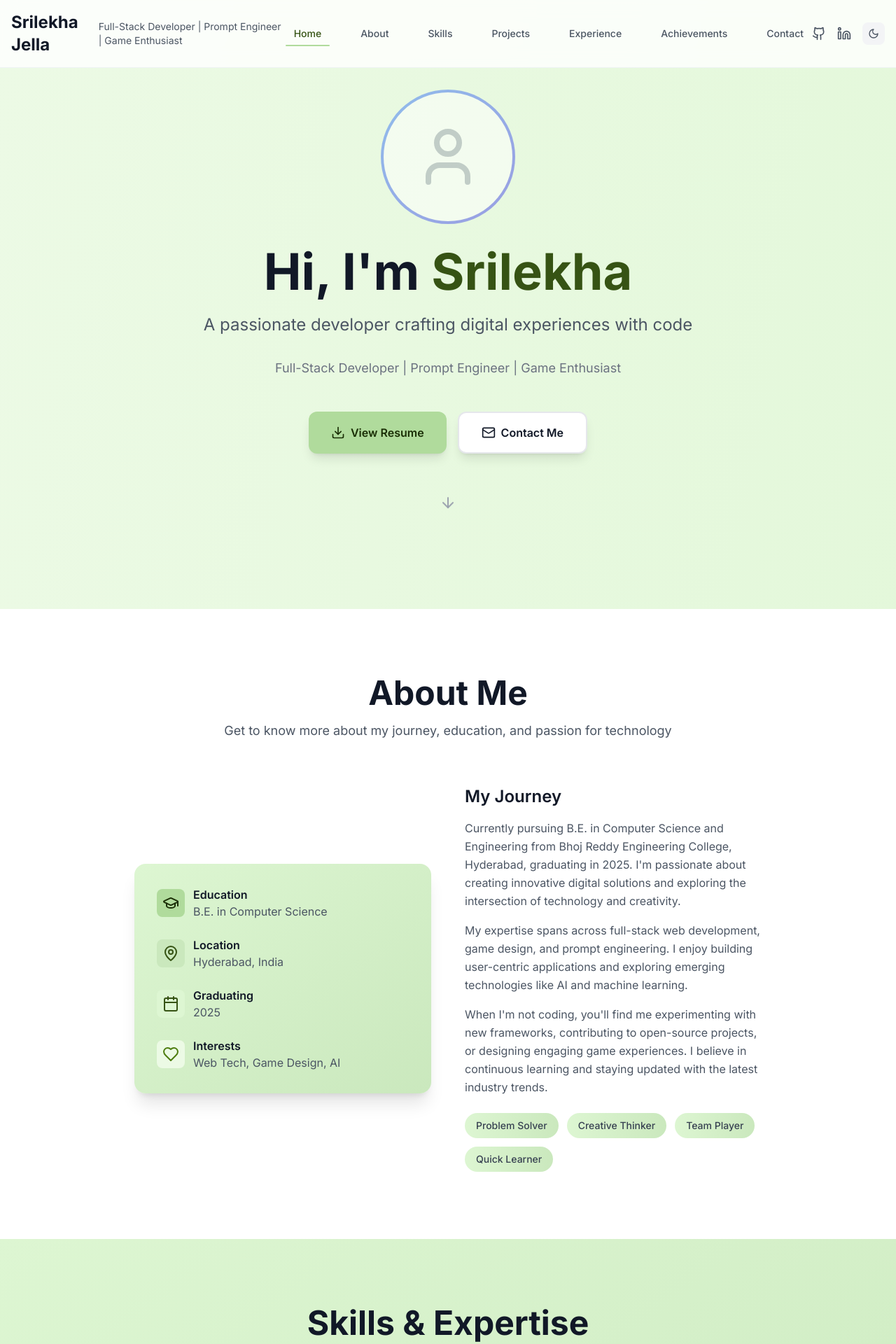
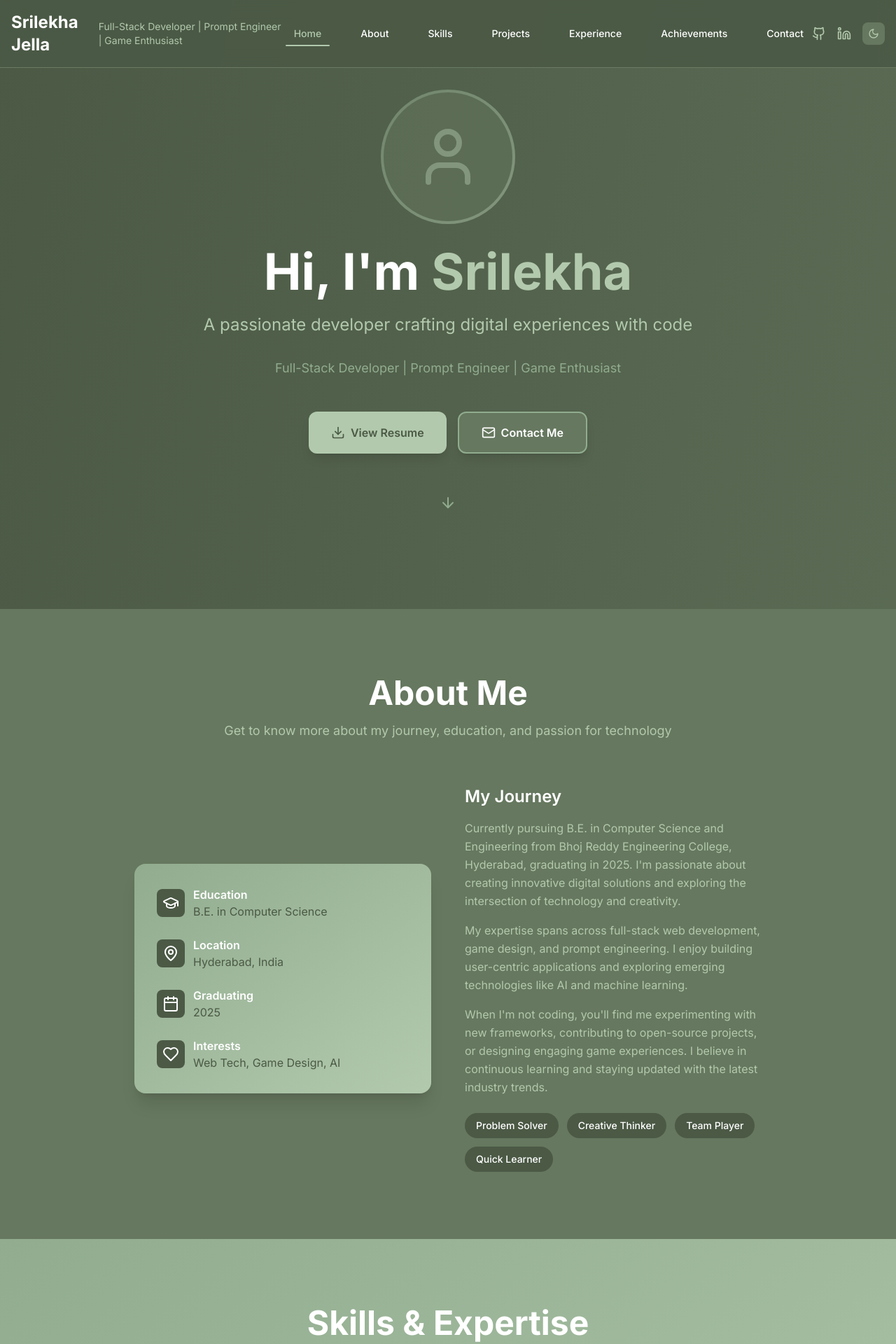
Before and after one commit to srilekha-netha/portfolio, a React (Vite) app: page / in a window 1280 px wide. Shown: the top 1920 px of the page at 70% size. Built offline with nearby package versions, Linux system fonts and the light colour scheme.

Commit message:
Update website with new color palette

```diff
--- a/src/App.tsx
+++ b/src/App.tsx
@@ -39,7 +39,7 @@ function App() {
 
   return (
     <div className={`${darkMode ? 'dark' : ''}`}>
-      <div className="bg-gradient-to-br from-green-50 to-emerald-50 dark:from-gray-900 dark:to-gray-800 min-h-screen transition-all duration-300" style={{background: darkMode ? '' : 'linear-gradient(to bottom right, #ECFAE5, #DDF6D2)'}}>
+      <div className="min-h-screen transition-all duration-300" style={{background: darkMode ? 'linear-gradient(to bottom right, #2D3A2B, #1F2A1E)' : 'linear-gradient(to bottom right, #4B5945, #66785F)'}}>
         <Header
           activeSection={activeSection}
           darkMode={darkMode}
--- a/src/components/About.tsx
+++ b/src/components/About.tsx
@@ -3,13 +3,13 @@ import { GraduationCap, MapPin, Calendar, Heart } from 'lucide-react';
 
 const About: React.FC = () => {
   return (
-    <section id="about" className="py-24 bg-white dark:bg-slate-900">
+    <section id="about" className="py-24" style={{backgroundColor: '#66785F'}}>
       <div className="container mx-auto px-4">
         <div className="text-center mb-16">
-          <h2 className="text-4xl md:text-5xl font-bold text-gray-900 dark:text-white mb-4">
+          <h2 className="text-4xl md:text-5xl font-bold text-white mb-4">
             About Me
           </h2>
-          <p className="text-lg text-gray-600 dark:text-gray-400 max-w-2xl mx-auto">
+          <p className="text-lg max-w-2xl mx-auto" style={{color: '#B2C9AD'}}>
             Get to know more about my journey, education, and passion for technology
           </p>
         </div>
@@ -17,45 +17,45 @@ const About: React.FC = () => {
         <div className="max-w-4xl mx-auto">
           <div className="grid md:grid-cols-2 gap-12 items-center">
             {/* Profile Card */}
-            <div className="bg-gradient-to-br dark:from-gray-800 dark:to-gray-700 rounded-2xl p-8 shadow-xl" style={{background: 'linear-gradient(to bottom right, #DDF6D2, #CAE8BD)'}}>
+            <div className="rounded-2xl p-8 shadow-xl" style={{background: 'linear-gradient(to bottom right, #91AC8F, #B2C9AD)'}}>
               <div className="space-y-6">
                 <div className="flex items-center gap-3">
-                  <div className="p-2 rounded-lg" style={{backgroundColor: '#B0DB9C'}}>
-                    <GraduationCap className="w-6 h-6 text-green-800" />
+                  <div className="p-2 rounded-lg" style={{backgroundColor: '#4B5945'}}>
+                    <GraduationCap className="w-6 h-6 text-white" />
                   </div>
                   <div>
-                    <h3 className="font-semibold text-gray-900 dark:text-white">Education</h3>
-                    <p className="text-gray-600 dark:text-gray-400">B.E. in Computer Science</p>
+                    <h3 className="font-semibold text-white">Education</h3>
+                    <p style={{color: '#4B5945'}}>B.E. in Computer Science</p>
                   </div>
                 </div>
 
                 <div className="flex items-center gap-3">
-                  <div className="p-2 rounded-lg" style={{backgroundColor: '#CAE8BD'}}>
-                    <MapPin className="w-6 h-6 text-green-700" />
+                  <div className="p-2 rounded-lg" style={{backgroundColor: '#4B5945'}}>
+                    <MapPin className="w-6 h-6 text-white" />
                   </div>
                   <div>
-                    <h3 className="font-semibold text-gray-900 dark:text-white">Location</h3>
-                    <p className="text-gray-600 dark:text-gray-400">Hyderabad, India</p>
+                    <h3 className="font-semibold text-white">Location</h3>
+                    <p style={{color: '#4B5945'}}>Hyderabad, India</p>
                   </div>
                 </div>
 
                 <div className="flex items-center gap-3">
-                  <div className="p-2 rounded-lg" style={{backgroundColor: '#DDF6D2'}}>
-                    <Calendar className="w-6 h-6 text-green-700" />
+                  <div className="p-2 rounded-lg" style={{backgroundColor: '#4B5945'}}>
+                    <Calendar className="w-6 h-6 text-white" />
                   </div>
                   <div>
-                    <h3 className="font-semibold text-gray-900 dark:text-white">Graduating</h3>
-                    <p className="text-gray-600 dark:text-gray-400">2025</p>
+                    <h3 className="font-semibold text-white">Graduating</h3>
+                    <p style={{color: '#4B5945'}}>2025</p>
                   </div>
                 </div>
 
                 <div className="flex items-center gap-3">
-                  <div className="p-2 rounded-lg" style={{backgroundColor: '#ECFAE5'}}>
-                    <Heart className="w-6 h-6 text-green-600" />
+                  <div className="p-2 rounded-lg" style={{backgroundColor: '#4B5945'}}>
+                    <Heart className="w-6 h-6 text-white" />
                   </div>
                   <div>
-                    <h3 className="font-semibold text-gray-900 dark:text-white">Interests</h3>
-                    <p className="text-gray-600 dark:text-gray-400">Web Tech, Game Design, AI</p>
+                    <h3 className="font-semibold text-white">Interests</h3>
+                    <p style={{color: '#4B5945'}}>Web Tech, Game Design, AI</p>
                   </div>
                 </div>
               </div>
@@ -64,16 +64,16 @@ const About: React.FC = () => {
             {/* Bio Text */}
             <div className="space-y-6">
               <div>
-                <h3 className="text-2xl font-semibold text-gray-900 dark:text-white mb-4">
+                <h3 className="text-2xl font-semibold text-white mb-4">
                   My Journey
                 </h3>
-                <p className="text-gray-600 dark:text-gray-400 leading-relaxed mb-4">
+                <p className="leading-relaxed mb-4" style={{color: '#B2C9AD'}}>
                   Currently pursuing B.E. in Computer Science and Engineering from Bhoj Reddy Engineering College, Hyderabad, graduating in 2025. I'm passionate about creating innovative digital solutions and exploring the intersection of technology and creativity.
                 </p>
-                <p className="text-gray-600 dark:text-gray-400 leading-relaxed mb-4">
+                <p className="leading-relaxed mb-4" style={{color: '#B2C9AD'}}>
                   My expertise spans across full-stack web development, game design, and prompt engineering. I enjoy building user-centric applications and exploring emerging technologies like AI and machine learning.
                 </p>
-                <p className="text-gray-600 dark:text-gray-400 leading-relaxed">
+                <p className="leading-relaxed" style={{color: '#B2C9AD'}}>
                   When I'm not coding, you'll find me experimenting with new frameworks, contributing to open-source projects, or designing engaging game experiences. I believe in continuous learning and staying updated with the latest industry trends.
                 </p>
               </div>
@@ -82,8 +82,8 @@ const About: React.FC = () => {
                 {['Problem Solver', 'Creative Thinker', 'Team Player', 'Quick Learner'].map((trait) => (
                   <span
                     key={trait}
-                    className="px-4 py-2 dark:from-green-900 dark:to-emerald-900 text-gray-700 dark:text-gray-300 rounded-full text-sm font-medium"
-                    style={{background: 'linear-gradient(to right, #DDF6D2, #CAE8BD)'}}
+                    className="px-4 py-2 rounded-full text-sm font-medium text-white"
+                    style={{backgroundColor: '#4B5945'}}
                   >
                     {trait}
                   </span>
--- a/src/components/Header.tsx
+++ b/src/components/Header.tsx
@@ -29,15 +29,15 @@ const Header: React.FC<HeaderProps> = ({ activeSection, darkMode, toggleDarkMode
   };
 
   return (
-    <header className="fixed top-0 left-0 right-0 z-50 bg-white/80 dark:bg-slate-900/80 backdrop-blur-md border-b border-slate-200/50 dark:border-slate-700/50 transition-all duration-300">
+    <header className="fixed top-0 left-0 right-0 z-50 backdrop-blur-md border-b transition-all duration-300" style={{backgroundColor: darkMode ? 'rgba(45, 58, 43, 0.9)' : 'rgba(75, 89, 69, 0.9)', borderColor: darkMode ? 'rgba(102, 120, 95, 0.3)' : 'rgba(178, 201, 173, 0.3)'}}>
       <div className="container mx-auto px-4 py-4">
         <div className="flex items-center justify-between">
           {/* Logo and Title */}
           <div className="flex items-center space-x-4">
-            <div className="text-2xl font-bold text-gray-900 dark:text-white">
+            <div className="text-2xl font-bold text-white">
               Srilekha Jella
             </div>
-            <div className="hidden md:block text-sm text-gray-600 dark:text-gray-400">
+            <div className="hidden md:block text-sm" style={{color: '#B2C9AD'}}>
               Full-Stack Developer | Prompt Engineer | Game Enthusiast
             </div>
           </div>
@@ -48,15 +48,12 @@ const Header: React.FC<HeaderProps> = ({ activeSection, darkMode, toggleDarkMode
               <button
                 key={item.id}
                 onClick={() => scrollToSection(item.id)}
-                className={`relative px-3 py-2 text-sm font-medium transition-colors duration-200 ${
-                  activeSection === item.id
-                    ? 'text-green-700 dark:text-green-400'
-                    : 'text-gray-600 dark:text-gray-300 hover:text-green-700 dark:hover:text-green-400'
-                }`}
+                className="relative px-3 py-2 text-sm font-medium transition-colors duration-200 text-white hover:opacity-80"
+                style={{color: activeSection === item.id ? '#B2C9AD' : 'white'}}
               >
                 {item.label}
                 {activeSection === item.id && (
-                  <span className="absolute bottom-0 left-0 right-0 h-0.5 rounded-full" style={{backgroundColor: '#B0DB9C'}}></span>
+                  <span className="absolute bottom-0 left-0 right-0 h-0.5 rounded-full" style={{backgroundColor: '#B2C9AD'}}></span>
                 )}
               </button>
             ))}
@@ -64,15 +61,16 @@ const Header: React.FC<HeaderProps> = ({ activeSection, darkMode, toggleDarkMode
 
           {/* Social Links & Dark Mode Toggle */}
           <div className="flex items-center space-x-4">
-            <a href="https://github.com" className="text-gray-600 dark:text-gray-400 hover:text-green-700 dark:hover:text-green-400 transition-colors">
+            <a href="https://github.com" className="text-white hover:opacity-80 transition-colors" style={{color: '#B2C9AD'}}>
               <Github className="w-5 h-5" />
             </a>
-            <a href="https://linkedin.com" className="text-gray-600 dark:text-gray-400 hover:text-green-700 dark:hover:text-green-400 transition-colors">
+            <a href="https://linkedin.com" className="text-white hover:opacity-80 transition-colors" style={{color: '#B2C9AD'}}>
               <Linkedin className="w-5 h-5" />
             </a>
             <button
               onClick={toggleDarkMode}
-              className="p-2 rounded-lg bg-gray-100 dark:bg-gray-800 text-gray-600 dark:text-gray-400 hover:text-green-700 dark:hover:text-green-400 transition-colors"
+              className="p-2 rounded-lg text-white hover:opacity-80 transition-colors"
+              style={{backgroundColor: '#66785F', color: '#B2C9AD'}}
             >
               {darkMode ? <Sun className="w-4 h-4" /> : <Moon className="w-4 h-4" />}
             </button>
@@ -80,7 +78,8 @@ const Header: React.FC<HeaderProps> = ({ activeSection, darkMode, toggleDarkMode
             {/* Mobile Menu Button */}
             <button
               onClick={() => setIsMenuOpen(!isMenuOpen)}
-              className="lg:hidden p-2 rounded-lg bg-gray-100 dark:bg-gray-800 text-gray-600 dark:text-gray-400"
+              className="lg:hidden p-2 rounded-lg text-white"
+              style={{backgroundColor: '#66785F', color: '#B2C9AD'}}
             >
               {isMenuOpen ? <X className="w-5 h-5" /> : <Menu className="w-5 h-5" />}
             </button>
@@ -89,18 +88,14 @@ const Header: React.FC<HeaderProps> = ({ activeSection, darkMode, toggleDarkMode
 
         {/* Mobile Navigation */}
         {isMenuOpen && (
-          <nav className="lg:hidden mt-4 py-4 border-t border-gray-200 dark:border-gray-700">
+          <nav className="lg:hidden mt-4 py-4 border-t" style={{borderColor: 'rgba(178, 201, 173, 0.3)'}}>
             <div className="flex flex-col space-y-2">
               {navItems.map((item) => (
                 <button
                   key={item.id}
                   onClick={() => scrollToSection(item.id)}
-                  className={`px-4 py-2 text-left text-sm font-medium transition-colors duration-200 ${
-                    activeSection === item.id
-                      ? 'text-green-700 dark:text-green-400 dark:bg-green-900/20'
-                      : 'text-gray-600 dark:text-gray-300 hover:text-green-700 dark:hover:text-green-400'
-                  }`}
-                  style={activeSection === item.id ? {backgroundColor: '#ECFAE5'} : {}}
+                  className="px-4 py-2 text-left text-sm font-medium transition-colors duration-200 text-white hover:opacity-80"
+                  style={activeSection === item.id ? {backgroundColor: '#66785F', color: '#B2C9AD'} : {color: 'white'}}
                 >
                   {item.label}
                 </button>
--- a/src/components/Hero.tsx
+++ b/src/components/Hero.tsx
@@ -13,46 +13,47 @@ const Hero: React.FC = () => {
     <section id="home" className="min-h-screen flex items-center justify-center relative overflow-hidden">
       {/* Background Animation */}
       <div className="absolute inset-0 -z-10">
-        <div className="absolute top-1/4 left-1/4 w-72 h-72 bg-blue-200/30 dark:bg-blue-900/20 rounded-full blur-3xl animate-pulse"></div>
-        <div className="absolute bottom-1/4 right-1/4 w-96 h-96 bg-indigo-200/30 dark:bg-indigo-900/20 rounded-full blur-3xl animate-pulse delay-1000"></div>
+        <div className="absolute top-1/4 left-1/4 w-72 h-72 rounded-full blur-3xl animate-pulse" style={{backgroundColor: 'rgba(145, 172, 143, 0.3)'}}></div>
+        <div className="absolute bottom-1/4 right-1/4 w-96 h-96 rounded-full blur-3xl animate-pulse delay-1000" style={{backgroundColor: 'rgba(178, 201, 173, 0.2)'}}></div>
       </div>
 
       <div className="container mx-auto px-4 py-32 text-center">
         <div className="max-w-4xl mx-auto">
           {/* Profile Image Placeholder */}
-          <div className="relative mx-auto mb-8 w-48 h-48 rounded-full bg-gradient-to-br from-blue-500 to-indigo-600 p-1 animate-pulse">
-            <div className="w-full h-full rounded-full bg-white dark:bg-gray-800 flex items-center justify-center">
-              <User className="w-24 h-24 text-gray-400 dark:text-gray-600" />
+          <div className="relative mx-auto mb-8 w-48 h-48 rounded-full p-1 animate-pulse" style={{background: 'linear-gradient(to bottom right, #91AC8F, #B2C9AD)'}}>
+            <div className="w-full h-full rounded-full flex items-center justify-center" style={{backgroundColor: '#66785F'}}>
+              <User className="w-24 h-24" style={{color: '#B2C9AD'}} />
             </div>
           </div>
 
           {/* Main Heading */}
-          <h1 className="text-5xl md:text-7xl font-bold text-gray-900 dark:text-white mb-6 animate-fade-in">
+          <h1 className="text-5xl md:text-7xl font-bold text-white mb-6 animate-fade-in">
             Hi, I'm{' '}
-            <span className="text-green-700">
+            <span style={{color: '#B2C9AD'}}>
               Srilekha
             </span>
           </h1>
 
           {/* Subtitle */}
-          <p className="text-xl md:text-2xl text-gray-600 dark:text-gray-400 mb-8 leading-relaxed animate-fade-in-delay">
+          <p className="text-xl md:text-2xl mb-8 leading-relaxed animate-fade-in-delay" style={{color: '#B2C9AD'}}>
             A passionate developer crafting digital experiences with code
           </p>
 
           {/* Description */}
-          <p className="text-lg text-gray-500 dark:text-gray-500 mb-12 max-w-2xl mx-auto animate-fade-in-delay-2">
+          <p className="text-lg mb-12 max-w-2xl mx-auto animate-fade-in-delay-2" style={{color: '#91AC8F'}}>
             Full-Stack Developer | Prompt Engineer | Game Enthusiast
           </p>
 
           {/* CTA Buttons */}
           <div className="flex flex-col sm:flex-row gap-4 justify-center mb-16 animate-fade-in-delay-3">
-            <button className="inline-flex items-center gap-2 px-8 py-4 text-green-800 font-semibold rounded-xl transform hover:scale-105 transition-all duration-300 shadow-lg hover:shadow-xl" style={{backgroundColor: '#B0DB9C'}}>
+            <button className="inline-flex items-center gap-2 px-8 py-4 font-semibold rounded-xl transform hover:scale-105 transition-all duration-300 shadow-lg hover:shadow-xl" style={{backgroundColor: '#B2C9AD', color: '#4B5945'}}>
               <Download className="w-5 h-5" />
               View Resume
             </button>
             <button
               onClick={() => scrollToSection('contact')}
-              className="inline-flex items-center gap-2 px-8 py-4 bg-white dark:bg-gray-800 text-gray-900 dark:text-white font-semibold rounded-xl border-2 border-gray-200 dark:border-gray-700 hover:border-green-500 dark:hover:border-green-400 transform hover:scale-105 transition-all duration-300 shadow-lg hover:shadow-xl"
+              className="inline-flex items-center gap-2 px-8 py-4 font-semibold rounded-xl border-2 transform hover:scale-105 transition-all duration-300 shadow-lg hover:shadow-xl text-white"
+              style={{backgroundColor: '#66785F', borderColor: '#91AC8F'}}
             >
               <Mail className="w-5 h-5" />
               Contact Me
@@ -62,7 +63,8 @@ const Hero: React.FC = () => {
           {/* Scroll Indicator */}
           <button
             onClick={() => scrollToSection('about')}
-            className="animate-bounce text-gray-400 dark:text-gray-500 hover:text-green-600 dark:hover:text-green-400 transition-colors"
+            className="animate-bounce hover:opacity-80 transition-colors"
+            style={{color: '#91AC8F'}}
           >
             <ArrowDown className="w-6 h-6 mx-auto" />
           </button>
--- a/src/components/Skills.tsx
+++ b/src/components/Skills.tsx
@@ -7,48 +7,48 @@ const Skills: React.FC = () => {
       title: 'Languages',
       icon: <Code className="w-6 h-6" />,
       skills: ['Python', 'Java', 'JavaScript', 'SQL', 'C#'],
-      color: '#B0DB9C'
+      color: '#4B5945'
     },
     {
       title: 'Web Technologies',
       icon: <Server className="w-6 h-6" />,
       skills: ['HTML5', 'CSS3', 'NodeJS', 'ReactJS', 'ExpressJS'],
-      color: '#CAE8BD'
+      color: '#66785F'
     },
     {
       title: 'Tools & Platforms',
       icon: <Cloud className="w-6 h-6" />,
       skills: ['Git', 'AWS (S3, EC2)', 'Salesforce', 'ServiceNow'],
-      color: '#DDF6D2'
+      color: '#91AC8F'
     },
     {
       title: 'Game Development',
       icon: <Gamepad2 className="w-6 h-6" />,
       skills: ['Unity3D', 'C#', 'Game Design', '2D/3D Graphics'],
-      color: '#ECFAE5'
+      color: '#B2C9AD'
     },
     {
       title: 'Databases',
       icon: <Database className="w-6 h-6" />,
       skills: ['MySQL', 'MongoDB', 'PostgreSQL', 'Firebase'],
-      color: '#B0DB9C'
+      color: '#4B5945'
     },
     {
       title: 'Other Skills',
       icon: <Zap className="w-6 h-6" />,
       skills: ['Prompt Engineering', 'Machine Learning', 'API Development', 'UI/UX Design'],
-      color: '#CAE8BD'
+      color: '#66785F'
     }
   ];
 
   return (
-    <section id="skills" className="py-24 dark:from-gray-900 dark:to-gray-800" style={{background: 'linear-gradient(to bottom right, #DDF6D2, #CAE8BD)'}}>
+    <section id="skills" className="py-24" style={{background: 'linear-gradient(to bottom right, #91AC8F, #B2C9AD)'}}>
       <div className="container mx-auto px-4">
         <div className="text-center mb-16">
-          <h2 className="text-4xl md:text-5xl font-bold text-gray-900 dark:text-white mb-4">
+          <h2 className="text-4xl md:text-5xl font-bold text-white mb-4">
             Skills & Expertise
           </h2>
-          <p className="text-lg text-gray-600 dark:text-gray-400 max-w-2xl mx-auto">
+          <p className="text-lg max-w-2xl mx-auto" style={{color: '#4B5945'}}>
             A comprehensive overview of my technical skills and areas of expertise
           </p>
         </div>
@@ -57,13 +57,14 @@ const Skills: React.FC = () => {
           {skillCategories.map((category, index) => (
             <div
               key={category.title}
-              className="group bg-white dark:bg-gray-800 rounded-2xl p-6 shadow-lg hover:shadow-xl transition-all duration-300 hover:-translate-y-2 border border-gray-200 dark:border-gray-700"
+              className="group rounded-2xl p-6 shadow-lg hover:shadow-xl transition-all duration-300 hover:-translate-y-2"
+              style={{backgroundColor: '#66785F'}}
             >
               <div className="flex items-center gap-3 mb-4">
-                <div className="p-3 rounded-xl text-green-800 group-hover:scale-110 transition-transform duration-300" style={{backgroundColor: category.color}}>
+                <div className="p-3 rounded-xl text-white group-hover:scale-110 transition-transform duration-300" style={{backgroundColor: category.color}}>
                   {category.icon}
                 </div>
-                <h3 className="text-xl font-semibold text-gray-900 dark:text-white">
+                <h3 className="text-xl font-semibold text-white">
                   {category.title}
                 </h3>
               </div>
@@ -72,7 +73,8 @@ const Skills: React.FC = () => {
                 {category.skills.map((skill, skillIndex) => (
                   <div
                     key={skill}
-                    className="flex items-center gap-2 text-gray-600 dark:text-gray-400 group-hover:text-gray-900 dark:group-hover:text-white transition-colors duration-300"
+                    className="flex items-center gap-2 transition-colors duration-300"
+                    style={{color: '#B2C9AD'}}
                     style={{ animationDelay: `${skillIndex * 100}ms` }}
                   >
                     <div className="w-2 h-2 rounded-full" style={{backgroundColor: category.color}}></div>
@@ -82,7 +84,7 @@ const Skills: React.FC = () => {
               </div>
 
               {/* Hover Effect */}
-              <div className="absolute inset-0 opacity-0 group-hover:opacity-10 rounded-2xl transition-opacity duration-300" style={{backgroundColor: category.color}}></div>
+              <div className="absolute inset-0 opacity-0 group-hover:opacity-20 rounded-2xl transition-opacity duration-300" style={{backgroundColor: category.color}}></div>
             </div>
           ))}
         </div>
@@ -96,10 +98,10 @@ const Skills: React.FC = () => {
             { label: 'Certifications', value: '5+' }
           ].map((stat, index) => (
             <div key={stat.label} className="text-center">
-              <div className="text-3xl md:text-4xl font-bold text-gray-900 dark:text-white mb-2">
+              <div className="text-3xl md:text-4xl font-bold text-white mb-2">
                 {stat.value}
               </div>
-              <div className="text-sm text-gray-600 dark:text-gray-400">
+              <div className="text-sm" style={{color: '#4B5945'}}>
                 {stat.label}
               </div>
             </div>
```
Also changed, not shown: src/components/Projects.tsx (+16 -14 lines).
